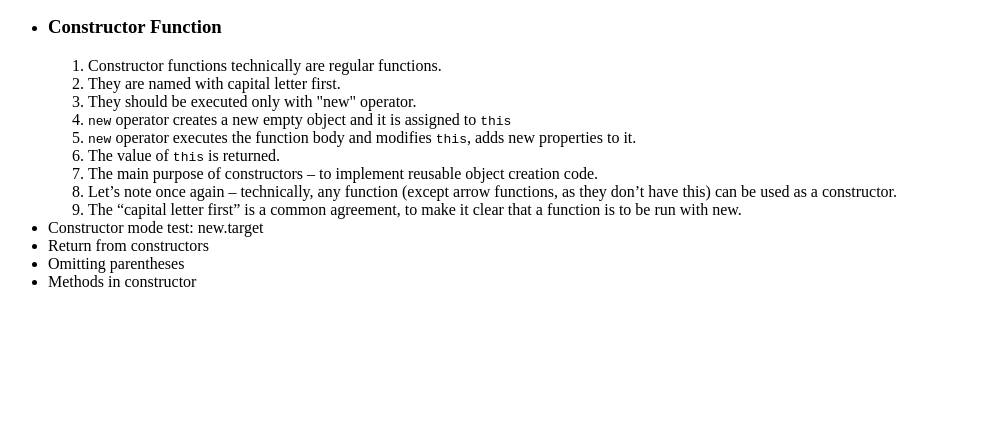
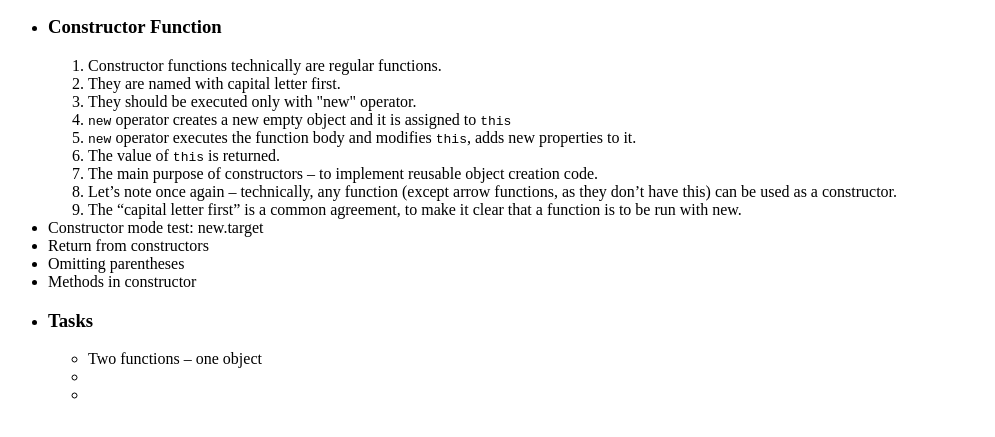
Before and after one commit to yugmani/constructor-new-js-info, a website: page index.html in a window 1280 px wide. Shown: the part 105-542 px from the top of the page, without its empty margins (0-995 px from the left). Drawn offline with Linux system fonts and the light colour scheme.

Commit message:
two functions one object

```diff
--- a/index.html
+++ b/index.html
@@ -40,5 +40,13 @@
     <li>Return from constructors</li>
     <li>Omitting parentheses</li>
     <li>Methods in constructor</li>
+    <li>
+      <h3>Tasks</h3>
+      <ul>
+        <li>Two functions – one object</li>
+        <li></li>
+        <li></li>
+      </ul>
+    </li>
   </ul>
 </div>
```
Also changed, not shown: index.js (+15 -0 lines).
